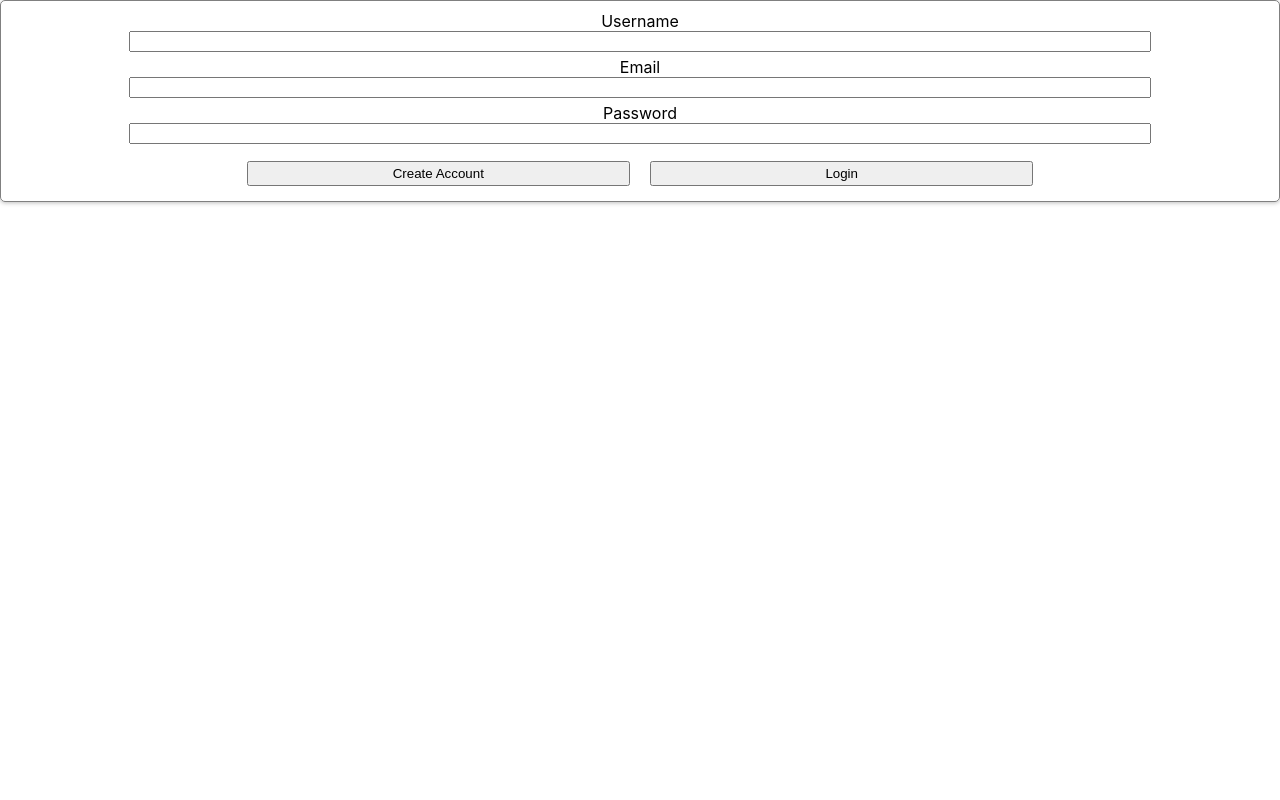
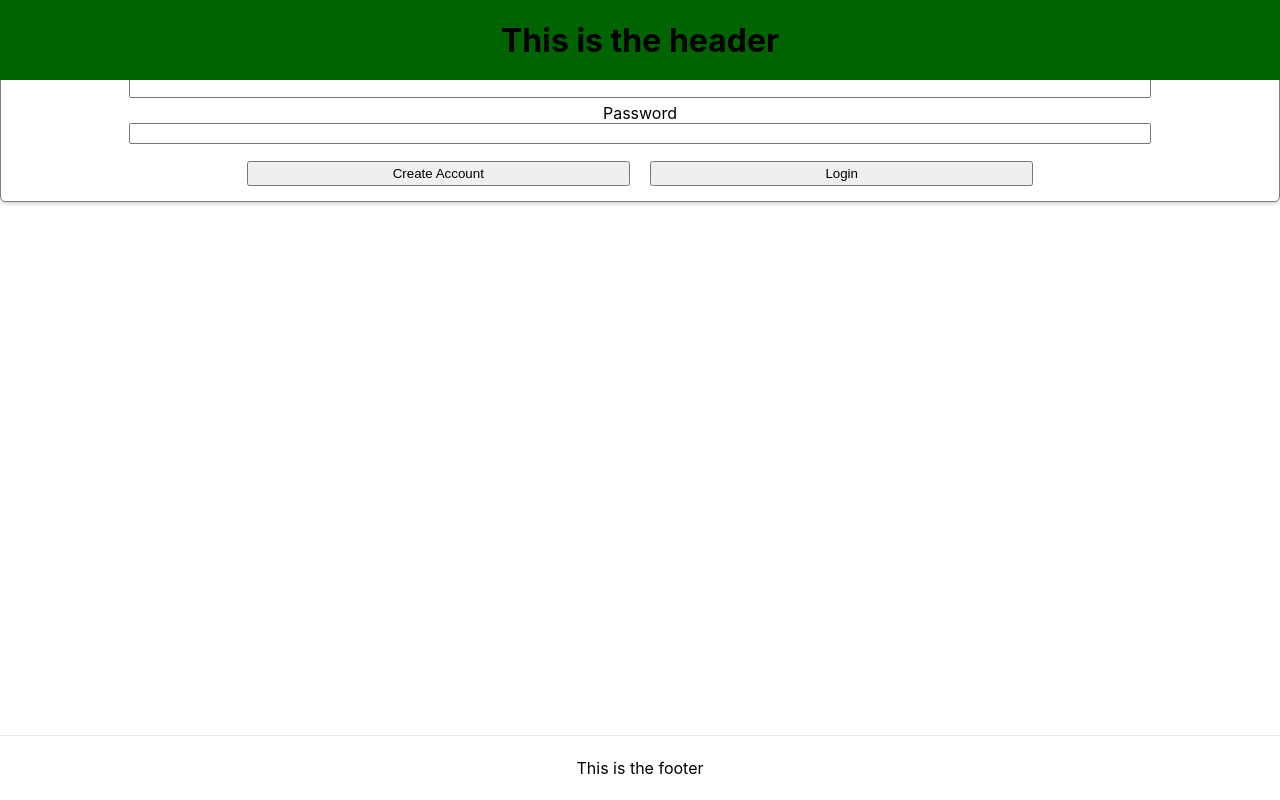
Before and after one commit to taylorhmorris/reading-log-front, a Next.js app: page /Signup in a window 1280 px wide. Built offline with nearby package versions, Linux system fonts and the light colour scheme.

Commit message:
refactor: add layout component to signup page

```diff
--- a/pages/Signup.tsx
+++ b/pages/Signup.tsx
@@ -1,4 +1,6 @@
 import type { NextPage } from 'next'
+import Layout, { siteTitle } from '../components/layout'
+import Head from 'next/head'
 import { useRouter } from 'next/router'
 import { useState } from 'react'
 import styles from '../styles/Signup.module.css'
@@ -86,6 +88,11 @@ const Signup: NextPage = () => {
     }
 
     return (
+        <Layout>
+            <Head>
+                <title>{siteTitle}</title>
+            </Head>
+
             <section>
                 <form id={'signup-form'} className={styles.form}>
                     <label htmlFor='username'>Username </label>
@@ -129,6 +136,7 @@ const Signup: NextPage = () => {
                     </div>
                 </form>
             </section>
+        </Layout>
     )
 }
 
```
Lines whose indentation alone changed are shown as unchanged.
